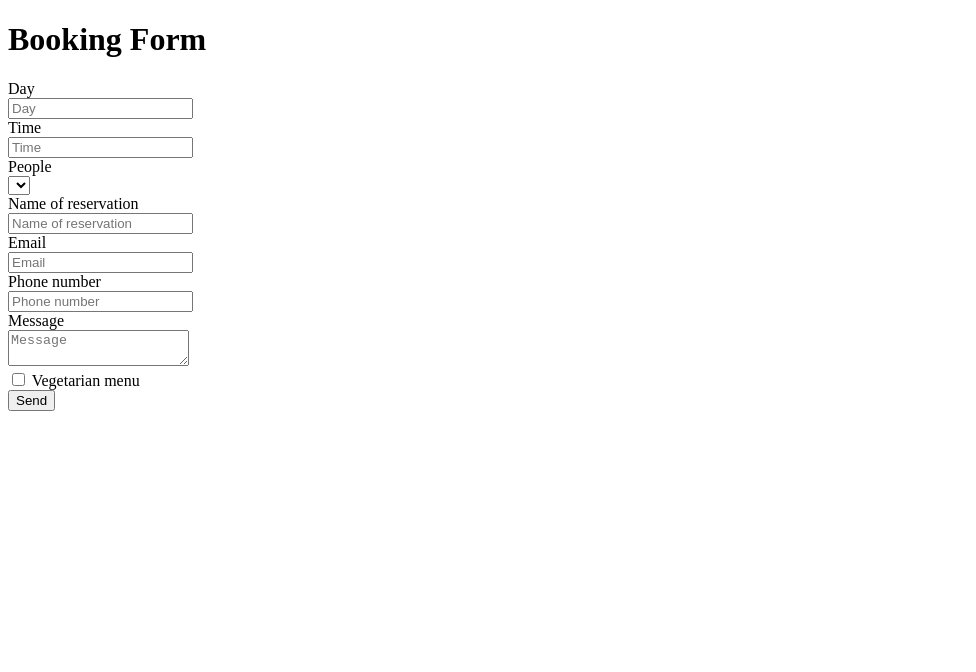
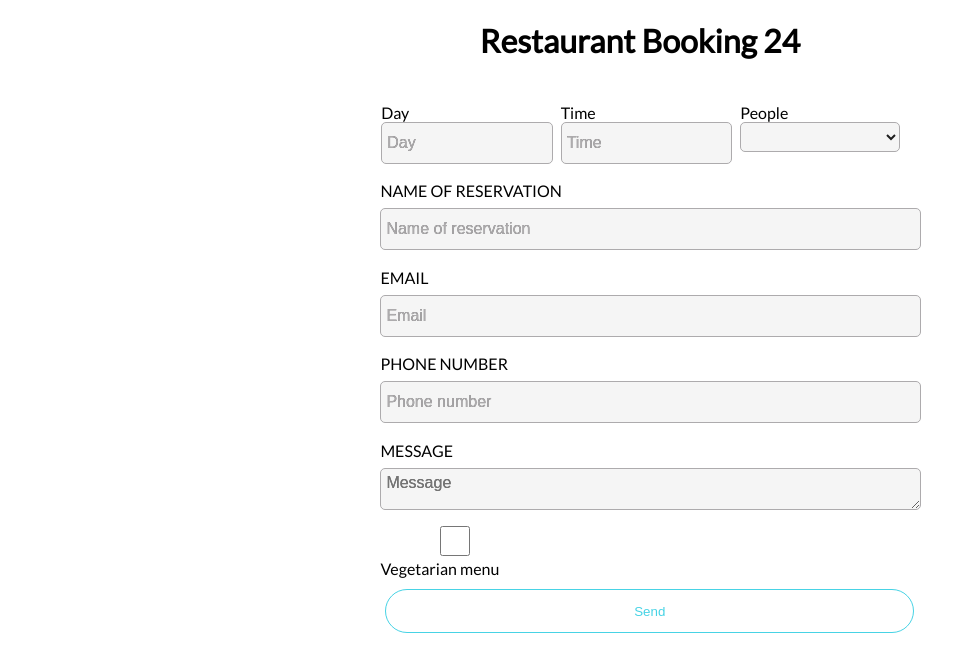
Before and after one commit to Shea35/Booking-form, a plain HTML site: page index.html in a window 1280 px wide. Shown: the whole page, without its empty margins (0-976 px from the left). Drawn offline with Linux system fonts and the light colour scheme.

Commit message:
update
need Tidy up code may add image

```diff
--- a/css/style.css
+++ b/css/style.css
@@ -0,0 +1,162 @@
+body {
+    margin: 0;
+    padding: 0;
+    font-family: 'Lato', sans-serif;
+}
+
+h1 {
+    text-align: center;
+}
+
+#form-container {
+    display: flex;
+    justify-content: center;
+    height: auto;
+    /* border: 1px solid red; */
+}
+
+form {
+    padding: 1em;
+}
+
+.three-small-container {
+    display: flex;
+    justify-content: flex-start;
+    flex-direction: row;
+    /* align-items: flex-start; */
+    width: 100%;
+    /* margin-left: -10px; */
+    /* margin-right: 30px; */
+    /* border: solid 1px black; */
+    /* box-sizing: border-box; */
+}
+
+.three-box {
+    /* border: solid 1px black; */
+}
+
+.title {
+    padding: 0.5em 0;
+    text-transform: uppercase;
+    transition: .5s;
+    -webkit-transition: .5s;
+    -moz-transition: .5s;
+    -ms-transition: .5s;
+    -o-transition: .5s;
+}
+
+/* input-placeholder {
+    color: transparent;
+} */
+
+input::placeholder {
+    color: #adabad;
+}
+
+.day-name,
+.time-name,
+.select-option {
+    /* height: 5em; */
+    width: 30%;
+    margin-left: 20px;
+    z-index: 10;
+}
+
+.three-small-container {
+    margin-left: -0.6em;
+    /* width: 100%; */
+    /* height: 5em; */
+}
+
+.form-details {
+    padding-left: 0.6em;
+}
+
+.field {
+    width: 100%;
+    height: 30px;
+    background: transparent;
+    border-top: none;
+    border-left: none;
+    border-right: none;
+    outline: none;
+    font-size: 1em;
+}
+
+.field {
+    padding: 5px;
+    font-size: 1em;
+    border-width: 1px;
+    border-radius: 5px;
+    border-style: solid;
+    border-color: #adabad;
+    background-color: #f5f5f5;
+    color: #1f1f1f;
+    text-shadow: 0px 0px 0px rgba(42, 42, 42, .75);
+    font-family: sans-serif;
+    -webkit-border-radius: 5px;
+    -moz-border-radius: 5px;
+    -ms-border-radius: 5px;
+    -o-border-radius: 5px;
+}
+
+.css-input:focus {
+    outline: none;
+}
+
+.btn-send {
+    width: 100%;
+    height: 3.3em;
+    outline: none;
+    background: transparent;
+    padding-top: 2em;
+}
+
+.btn {
+    border-radius: 28px;
+    border: 1px solid #47D3E5;
+    color: #47D3E5;
+    padding: 0.8em 1.6em;
+    margin: 5px;
+    font-weight: 200;
+    -webkit-border-radius: 28px;
+    -moz-border-radius: 28px;
+    -ms-border-radius: 28px;
+    -o-border-radius: 28px;
+}
+
+.form-row {
+    padding: 0.3em 0;
+}
+
+.btn-send:hover {
+    border: #00bcd4 solid 2px;
+}
+
+.checkbox-radio {
+    position: absolute;
+}
+
+button {
+    padding-bottom: 2em;
+}
+
+.checkbox-radio input[type=checkbox]:checked+label {
+    right: 100px;
+    background: #26ca28;
+    border-radius: 3px;
+    -webkit-border-radius: 3px;
+    -moz-border-radius: 3px;
+    -ms-border-radius: 3px;
+    -o-border-radius: 3px;
+}
+
+section {
+    height: 50em;
+}
+
+/*  */
+
+@media screen and (min-width:768px) {
+    .checkbox-radio {}
+}
--- a/index.html
+++ b/index.html
@@ -6,56 +6,72 @@
     <meta name="viewport" content="width=device-width, initial-scale=1.0">
     <meta http-equiv="X-UA-Compatible" content="ie=edge">
     <title>Booking Form</title>
+
+
+    <link href="https://fonts.googleapis.com/css?family=Lato" rel="stylesheet">
+
+
+
+
+
+    <link rel="stylesheet" href="css/jQuery-time/jquery.timepicker.min.css">
+
+
+    <link rel="stylesheet" href="css/jQuery-ui/jquery-ui.min.css">
+
+    <link rel="stylesheet" href="css/style.css">
 </head>
 
-<div>
+<h1>Restaurant Booking 24 </h1>
 
-
-    <h1>Booking Form</h1>
 <div id="form-container">
     <form action="send-restaurant-contact-from">
 
-            <div class="form-row three">
-                <div>
-                    <div class="title">Day</div>
-                    <input type="text" name="day" class="field date" placeholder="Day" required>
+        <div class="form-row three-small-container">
+            <div class="day-name three-box">
+                <div class="">Day</div>
+                <input type="text" id="datepicker" name="day" class="field date" placeholder="Day" required />
             </div>
 
-                <div>
-                    <div class="title">Time</div>
-                    <input type="text" name="time" class="field time" placeholder="Time" required>
+            <div class="time-name three-box">
+                <div class="">Time</div>
+                <input type="text" id="sometime" name="time" class="field time" placeholder="Time" required />
             </div>
 
 
 
-
-                <div>
-                    <div title="title">People</div>
-                    <select name="people" class="field" placeholder="People" required>
+            <div class="select-option three-box">
+                <div title="title" class="">People</div>
+                <select name="people" class="field  people" placeholder="People" required>
                     <option default></option>
-                        <option value="1"></option>
-                        <option value="2"></option>
-                        <option value="3"></option>
-                        <option value="4"></option>
-                        <option value="5"></option>
-                        <option value="6"></option>
-                        <option value="7"></option>
-                        <option value="8"></option>
-                        <option value="9"></option>
-                        <option value="10"></option>
-                        <option value="11"></option>
-                        <option value="12"></option>
-                        <option value="13"></option>
-                        <option value="14"></option>
-                        <option value="15"></option>
+                    <option value="1">1</option>
+                    <option value="2">2</option>
+                    <option value="3">3</option>
+                    <option value="4">4</option>
+                    <option value="5">5</option>
+                    <option value="6">6</option>
+                    <option value="7">7</option>
+                    <option value="8">8</option>
+                    <option value="9">9</option>
+                    <option value="10">10</option>
+                    <option value="11">11</option>
+                    <option value="12">12</option>
+                    <option value="13">13</option>
+                    <option value="14">14</option>
+                    <option value="15">15</option>
+                    <option value="16">16</option>
+                    <option value="17">17</option>
+                    <option value="18">18</option>
+                    <option value="19">19</option>
+                    <option value="20">20</option>
                 </select>
             </div>
         </div>
         <!-- end row form three -->
 
-            <section>
+        <section class="form-details">
 
-                <div class="form-row">
+            <div class="form-row ">
                 <div class="title">Name of reservation</div>
                 <input type="text" name="name" class="field" placeholder="Name of reservation" required>
             </div>
@@ -78,27 +94,39 @@
 
             <!-- checkbox -->
 
-                <div class="form-row">
+            <div class="form-row checkbox-box">
                 <div class="checkbox-radio">
                     <input type="checkbox" class="field" value="yes">
                     <label for="veg-menu">
                         <span>Vegetarian menu</span>
+
                     </label>
                 </div>
             </div>
 
             <!-- end of checkbox -->
 
+            <br>
+            <br>
+            <br>
+
+            <button class="btn-send btn" type="submit">Send</button>
+        </section>
+    </form>
+</div>
+<script type="text/javascript" src="js/jquery-3.3.1.min.js"></script>
+<script type="text/javascript" src="js/jquery-ui/jquery-ui.min.js"></script>
+<script type="text/javascript" src="js/jquery-time/jquery.timepicker.min.js"></script>
 
 
-                <button class="btn" type="submit">Send</button>
 
 
-            </section>
-        </form>
 
-    </div>
+<script>
+    $("#datepicker").datepicker();
 
+    $('#sometime').timepicker();
+</script>
 </body>
 
 </html>
--- a/js/main.js
+++ b/js/main.js
@@ -0,0 +1 @@
+$("datepicker").datepicker().
```
Also changed, not shown: css/jQuery-time/jquery.timepicker.min.css (added), css/jQuery-ui/jquery-ui.min.css (added), js/jquery-3.3.1.min.js (added), js/jquery-time/jquery.timepicker.min.js (added), js/jquery-ui/jquery-ui.min.js (added). Lines whose indentation alone changed are shown as unchanged.
